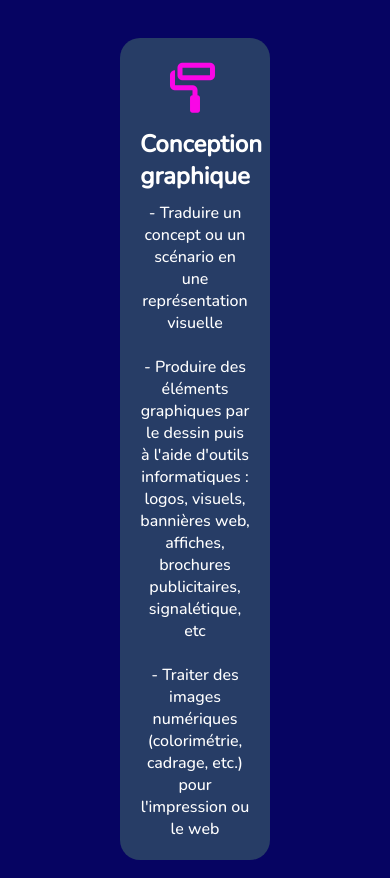
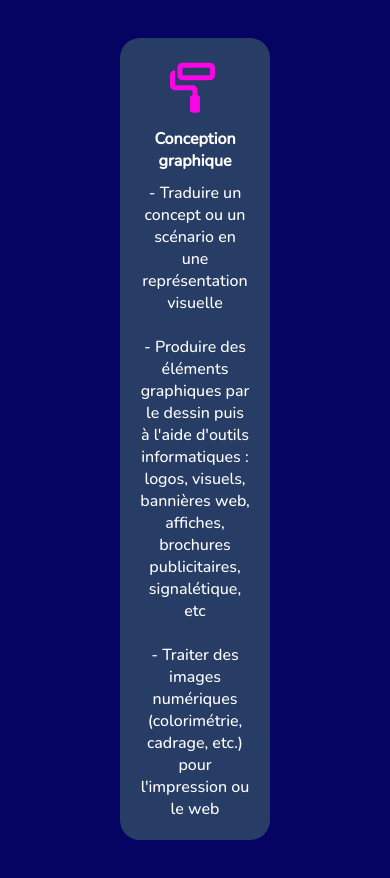
Before and after one commit to Boneho-dev/Boneho, a plain HTML site: page index.html in a window 390 px wide. Shown: the part 3044-3922 px from the top of the page. Drawn offline with nearby package versions, Linux system fonts and the light colour scheme; files whose address does not match are found by name.

Commit message:
Update style.css

```diff
--- a/style.css
+++ b/style.css
@@ -330,6 +330,10 @@ textarea {
         font-size: 100%;
     }
 
+    .CONC {
+        font-size: 100%;
+    }
+
     .contact {
         width: 90%;
     }
```
